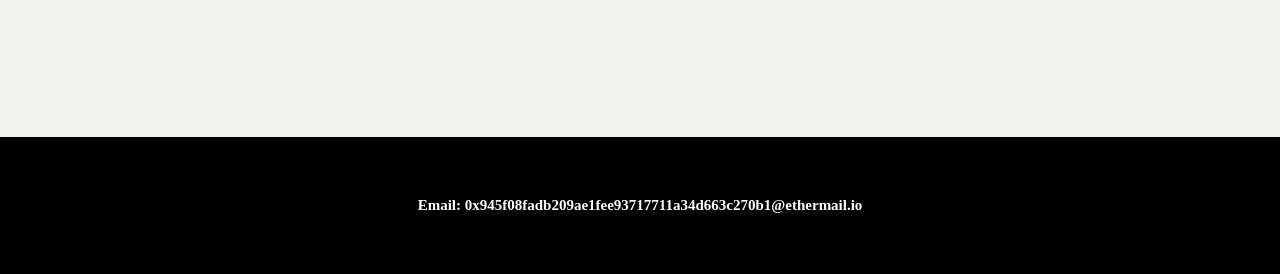
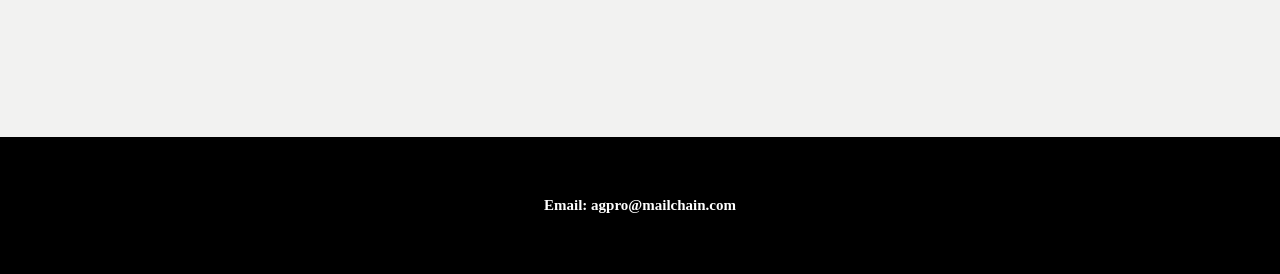
Before and after one commit to meetml-work/monetaristi, a Django app: page /about/ in a window 1280 px wide. Shown: the part 1182-1456 px from the top of the page. Run offline with Django 5.2, Linux system fonts and the light colour scheme; data comes from the database, SQL or seed files in the repository; some web fonts are replaced.

Commit message:
changes in emails

```diff
--- a/templates/base.html
+++ b/templates/base.html
@@ -46,7 +46,7 @@
     </section>
     <footer>
         <div class="contact">
-            <p>Email: 0x945f08fadb209ae1fee93717711a34d663c270b1@ethermail.io</p>
+            <p>Email: agpro@mailchain.com</p>
         </div>
     </footer>
 </body>
```
